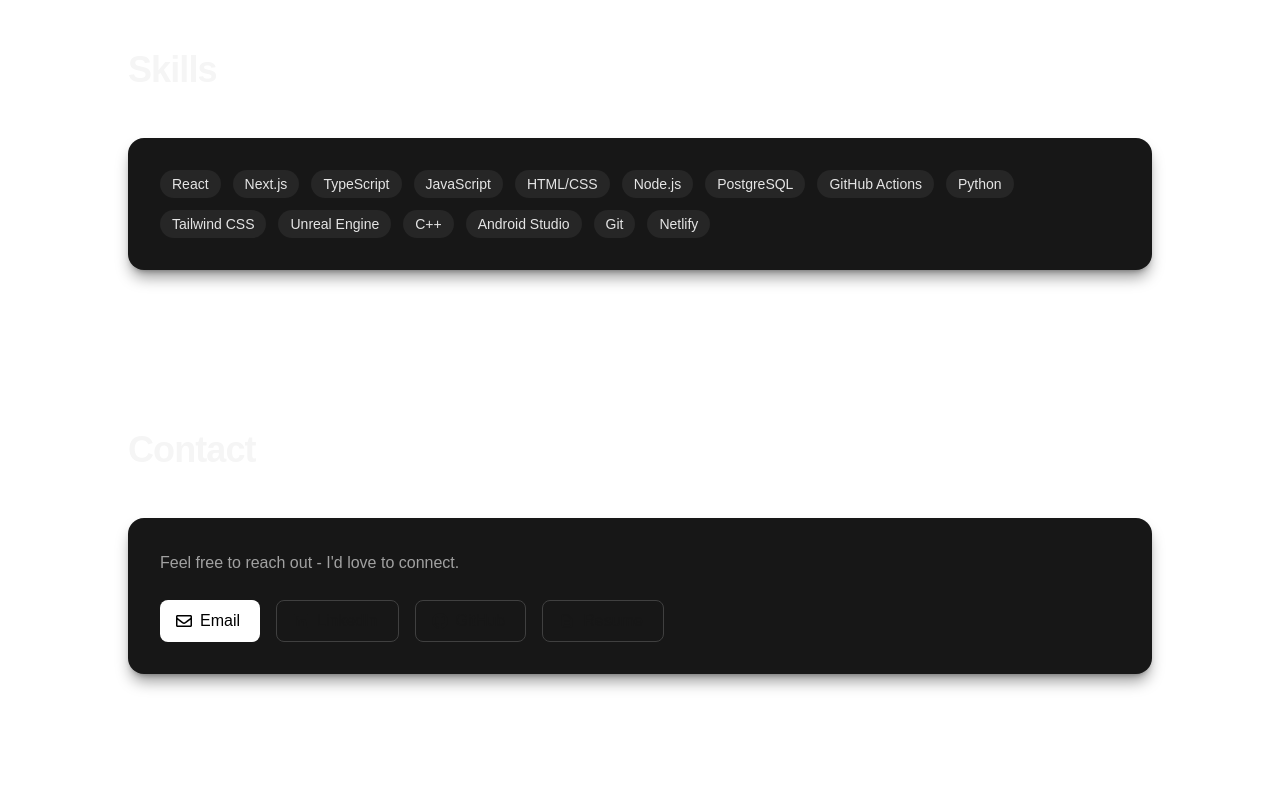
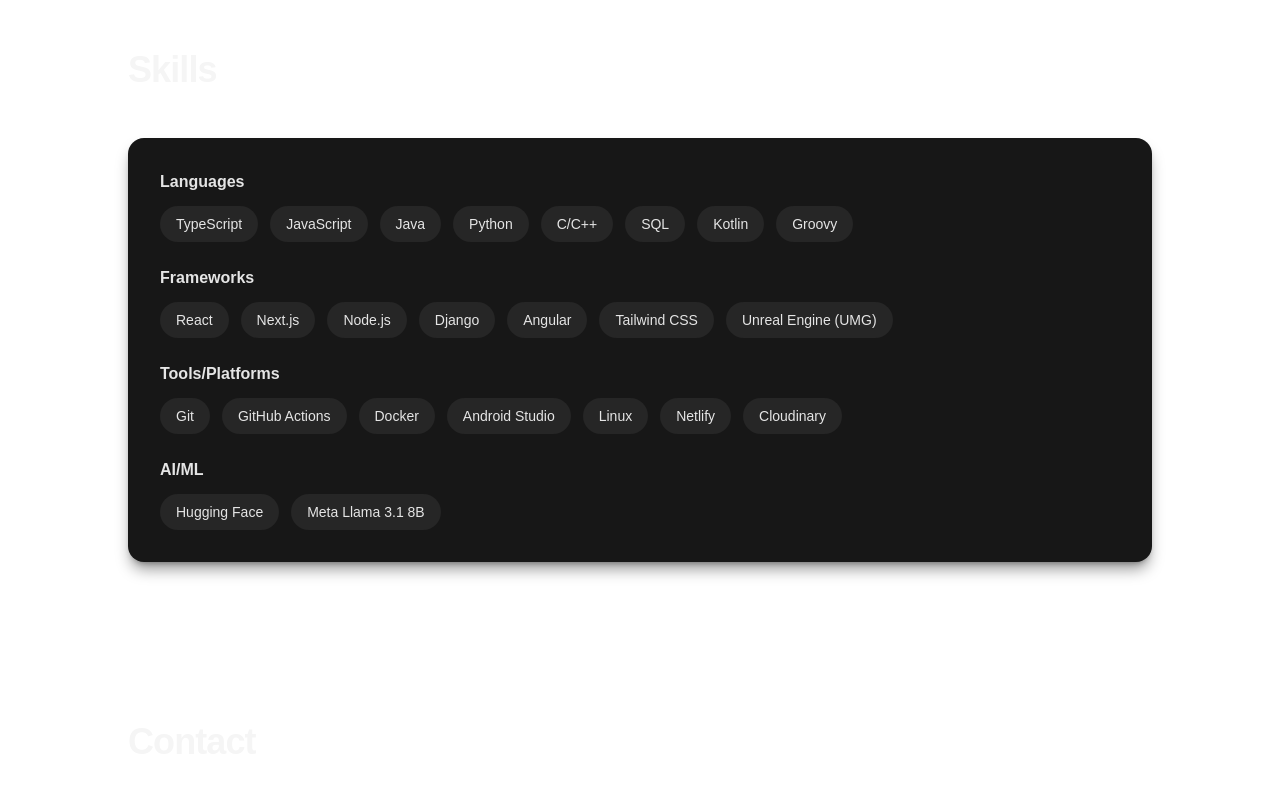
Before and after one commit to FaizaanRehman/Portfolio, a Next.js app: page / in a window 1280 px wide. Shown: the part 3220-4020 px from the top of the page. Before the commit the page ends 3974 px from the top, so only its background shows below. Built offline with nearby package versions, Linux system fonts and the light colour scheme.

Commit message:
Update skills section layout and content

```diff
--- a/app/page.tsx
+++ b/app/page.tsx
@@ -118,21 +118,44 @@
       <Section title="Skills">
         <Skills
           skills={[
+            {
+              category: "Languages",
+              items: [
+                "TypeScript",
+                "JavaScript",
+                "Java",
+                "Python",
+                "C/C++",
+                "SQL",
+                "Kotlin",
+                "Groovy",
+              ],
+            },
+            {
+              category: "Frameworks",
+              items: [
                 "React",
                 "Next.js",
-            "TypeScript",
-            "JavaScript",
-            "HTML/CSS",
                 "Node.js",
-            "PostgreSQL",
+                "Django",
+                "Angular",
+                "Tailwind CSS",
+                "Unreal Engine (UMG)",
+              ],
+            },
+            {
+              category: "Tools/Platforms",
+              items: [
+                "Git",
                 "GitHub Actions",
-            "Python",
-            "Tailwind CSS",
-            "Unreal Engine",
-            "C++",
+                "Docker",
                 "Android Studio",
-            "Git",
+                "Linux",
                 "Netlify",
+                "Cloudinary",
+              ],
+            },
+            { category: "AI/ML", items: ["Hugging Face", "Meta Llama 3.1 8B"] },
           ]}
         />
       </Section>
--- a/components/Skills.tsx
+++ b/components/Skills.tsx
@@ -1,20 +1,35 @@
 type SkillsProps = {
-  skills: string[];
+  skills: SkillsCategory[];
+};
+
+type SkillsCategory = {
+  category: string;
+  items: string[];
 };
 
 export default function Skills({ skills }: SkillsProps) {
   return (
-    <div className="bg-neutral-900 rounded-2xl p-8 shadow-lg shadow-black/40">
+    <div className="bg-neutral-900 rounded-2xl p-8 shadow-lg shadow-black/40 space-y-6">
+      {skills.map((group) => (
+        <div key={group.category}>
+          {/* Category Title */}
+          <h3 className="text-neutral-200 font-semibold mb-3">
+            {group.category}
+          </h3>
+
+          {/* Skill Pills */}
           <div className="flex flex-wrap gap-3">
-        {skills.map((skill) => (
+            {group.items.map((skill) => (
               <span
                 key={skill}
-            className="bg-neutral-800 text-neutral-200 px-3 py-1 rounded-full text-sm"
+                className="bg-neutral-800 text-neutral-200 px-4 py-2 rounded-full text-sm font-medium hover:bg-neutral-700 transition-colors"
               >
                 {skill}
               </span>
             ))}
           </div>
         </div>
+      ))}
+    </div>
   );
 }
```
Lines whose indentation alone changed are shown as unchanged.
